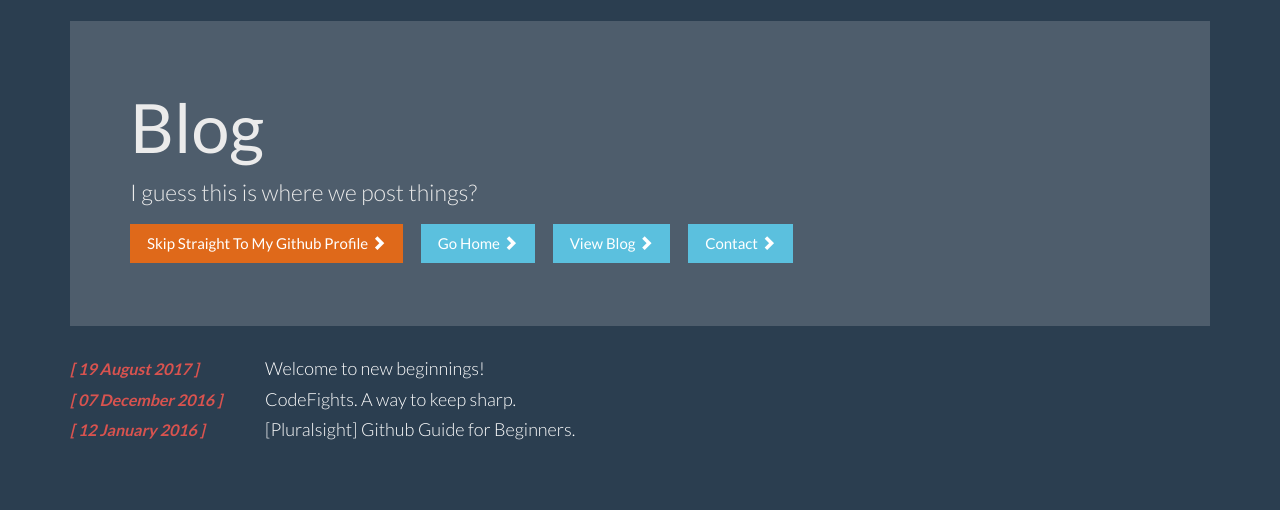
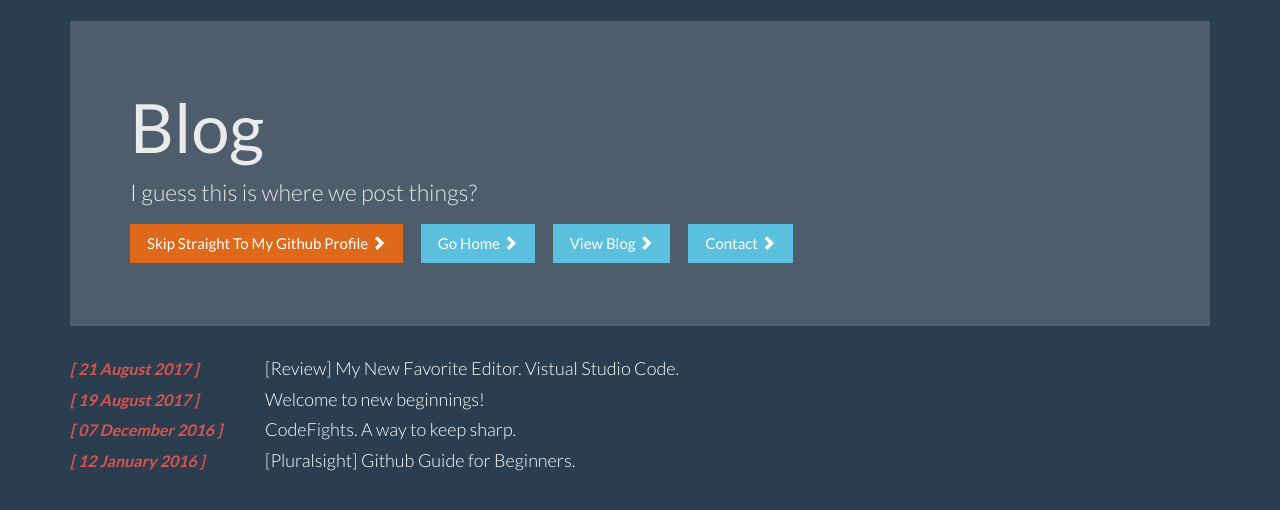
Before and after one commit to shadowcodex/shadowcodex.github.io, a Jekyll site: the page built from blog.html, in a window 1280 px wide. Shown: the top 510 px of the page. Built offline with Jekyll 4.4.1, drawn with Linux system fonts in a browser that asks for light colours; nearby versions of some CDN libraries; library files that are not in the unit come from our copies; some of the changed lines change nothing that is shown.

Commit message:
new blog post

```diff
--- a/_layouts/post.html
+++ b/_layouts/post.html
@@ -64,5 +64,7 @@ layout: default
             <a href="https://plus.google.com/share?url={{ site.url }}{{ page.url }}" rel="nofollow" target="_blank" title="Share on Google+">Google+</a>
             <a href="http://www.linkedin.com/shareArticle?mini=true&url={{ site.url }}{{ page.url }}&title={{ page.title }}&summary={{ page.description }}&source={{ site.url }}" rel="nofollow" target="_blank" title="Share on LinkedIn">LinkedIn</a>
         </div>
+        <br>
+        <br>
   </div>
 </div>
--- /dev/null
+++ b/_posts/2017-08-21-visual-studio-code.md
@@ -0,0 +1,62 @@
+---
+layout: post
+title:  "[Review] My New Favorite Editor. Vistual Studio Code."
+date:   2017-08-21 07:30:00
+---
+<img class="img-responsive" src="/imgs/blogmedia/vscode.png">
+
+A while back in 2016 or so I published an article over at Pluralsight about 15 editors
+that at the time were on my top list of editors. I mostly used Atom.io for my projects
+and felt it was pretty easy to use and had the flexibility to become robust enough for
+most projects.
+
+However recently I decided to bite the bullet and try out Microsoft's Visual Studio Code (vscode).
+I have to say that I am actually pleasantly surprised. I decided to try it because of my
+new found love for TypeScript and Angular, and vscode seemed to be the best 'free' option
+to support TypeScript.
+
+Out of the box it works great for simple TypeScript projects, and the integrated terminal works
+excellent on both MacOS and Windows. However I find that VSCode truly shines when you add a
+few extensions to it. I'll list those out here below and go over them quickly.
+
+1. TSLint
+  - Integrates the tslint linter for the TypeScript language into VS Code. Extremely helpful at detecting and helping fix TypeScript issues.
+
+2. Angular Language Services
+  - This extension provides a rich editing experience for Angular templates, both inline and external templates. This extension is brought to you by members of the Angular team. It is fantastic at helping write solid code in the html templates.
+
+3. Angular v4 TypeScript Snippets
+  - Angular snippets that follow the official style guide, for TypeScript, templates, and RxJS.
+
+4. Bracket Pair Colorizor
+  - This extension allows matching brackets to be identified with colors. This is super helpful when you have nested functions and objects.
+
+5. Path Intellisense
+  - Visual Studio Code plugin that autocompletes filenames.
+
+6. Debugger for Chrome
+  - It's a Debugger for VSCode that's for Chrome...
+
+7. Bootstrap 3 Snippets
+  - Emmet for bootstrap 3 components. Quickly build bootstrap layouts with autogenerated components from getbootstrap.com
+
+8. One Dark Pro
+  - Brings me my Atom.io style and theme to VSCode
+
+Since I'm apparently doing lists now, here is a list of things that I like about VSCode
+
+- Open Source
+- Extensible
+- Native Git Support
+- Emmet out of the box
+- Built in debugger
+- Built in Terminal
+- Keyboard binding's from other text editors
+- Highly Customizable
+- IntelliSense
+
+I've been able to work with Angular projects like never before with VSCode, and it looks like
+I have found my new favorite editor. If you haven't tried it out yet, do yourself a favor
+and go check it out!
+
+<a href="https://code.visualstudio.com/" class="btn btn-lg btn-success"> Download VSCode &nbsp;&nbsp;&nbsp;<span class="glyphicon glyphicon-save"></span></a>
```
Also changed, not shown: imgs/blogmedia/vscode.png (added), 7 other files.
